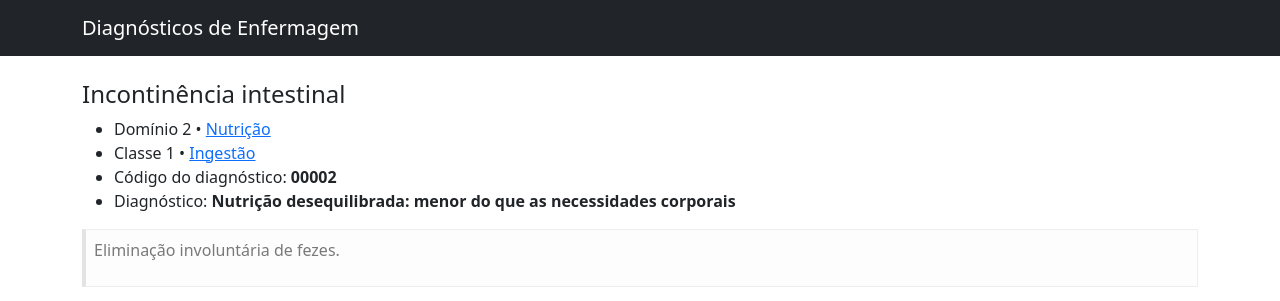
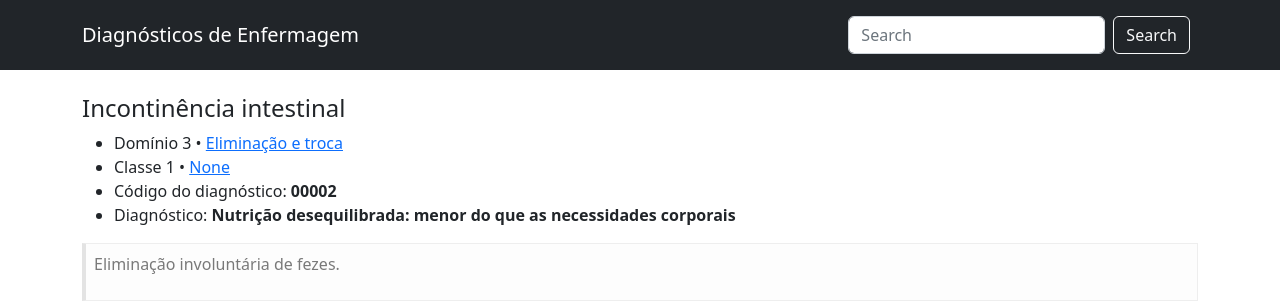
Before and after one commit to MallowHerman/diagnosticos_enfermagem, a Django app: a page that uses nanda/templates/nanda/layout.html in a window 1280 px wide. Shown: the top 301 px of the page. Run offline with Django 4.2, Linux system fonts and the light colour scheme; data comes from the database, SQL or seed files in the repository; both versions use the stored data as it was after the commit; some libraries are stand-ins or nearby versions.

Commit message:
search bar

```diff
--- a/diagnosticos_enfermagem/settings.py
+++ b/diagnosticos_enfermagem/settings.py
@@ -25,7 +25,7 @@
 # SECURITY WARNING: don't run with debug turned on in production!
 DEBUG = True
 
-ALLOWED_HOSTS = ['646a-165-90-98-236.eu.ngrok.io', '127.0.0.1']
+ALLOWED_HOSTS = ['0d67-165-90-98-236.eu.ngrok.io', '127.0.0.1']
 
 
 # Application definition
--- a/nanda/admin.py
+++ b/nanda/admin.py
@@ -1,4 +1,6 @@
 from django.contrib import admin
-from .models import Diagnoses
+from .models import Diagnoses, Classes, Domains
 
 admin.site.register(Diagnoses)
+admin.site.register(Domains)
+admin.site.register(Classes)
--- a/nanda/models.py
+++ b/nanda/models.py
@@ -1,10 +1,33 @@
 from django.db import models
 from django.template.defaultfilters import slugify
+import uuid
+
+class Domains(models.Model):
+    name = models.CharField(max_length=300)
+    number = models.IntegerField(null=True, blank=True)
+    #id = models.UUIDField(default=uuid.uuid4, unique=True, primary_key=True, editable=False)
+    created_at = models.DateTimeField(auto_now_add=True, null=True)
+
+    def __str__(self):
+        return self.name
+
+class Classes(models.Model):
+    name = models.CharField(max_length=300)
+    number = models.IntegerField(null=True, blank=True)
+    #id = models.UUIDField(default=uuid.uuid4, unique=True, primary_key=True, editable=False)
+    created_at = models.DateTimeField(auto_now_add=True, null=True)
+
+    def __str__(self):
+        return self.name
 
 class Diagnoses(models.Model):
+    #id = models.UUIDField(default=uuid.uuid4, unique=True, primary_key=True, editable=False)
     title = models.CharField(max_length=1000)
     slug = models.CharField(max_length=1000, null=True, blank=True)
     description = models.TextField(null=True, blank=True)
+    domain = models.ForeignKey(Domains, on_delete=models.SET_NULL, null=True, blank=True)
+    classe = models.ForeignKey(Classes(), on_delete=models.SET_NULL, null=True, blank=True)
+    created_at = models.DateTimeField(auto_now_add=True, null=True)
 
     def __str__(self):
         return self.title
--- a/nanda/templates/nanda/diagnoses_detail.html
+++ b/nanda/templates/nanda/diagnoses_detail.html
@@ -4,8 +4,8 @@
     <div class="my-4">
         <h1 style="font-size: 24px;">{{object.title}}</h1>
         <ul>
-            <li>Domínio 2 • <a href="">Nutrição</a></li>
-            <li>Classe 1 • <a href="">Ingestão</a></li>
+            <li>Domínio {{object.domain.number}} • <a href="">{{object.domain.name}}</a></li>
+            <li>Classe 1 • <a href="">{{object.classe}}</a></li>
             <li>Código do diagnóstico: <strong>00002</strong></li>
             <li>Diagnóstico: <strong>Nutrição desequilibrada: menor do que as necessidades corporais</strong></li>
         </ul>
--- a/nanda/templates/nanda/diagnoses_list.html
+++ b/nanda/templates/nanda/diagnoses_list.html
@@ -14,7 +14,7 @@
                     </a>
                 </div>
                 <div class="" style="font-size: 12px; color: rgb(110, 119, 129)">
-                    <span class="mr-1">Domínio: Nutrição</span> - <span class="mx-1">Classe 1: Ingestão</span> - <span class="ml-1">Código de diagnóstico: 00002</span>
+                    <span class="mr-1">Domínio {{diagnosis.domain.number}}: {{diagnosis.domain.name}}</span> - <span class="mx-1">Classe {{diagnosis.classe.number}}: {{diagnosis.classe}} </span> - <span class="ml-1">Código de diagnóstico: 00002</span>
                 </div>
             </article>
         </div>
--- a/nanda/templates/nanda/layout.html
+++ b/nanda/templates/nanda/layout.html
@@ -12,23 +12,27 @@
 </head>
 <body>
     <header>
-        <nav class="navbar navbar-expand-md navbar-dark bg-dark">
+        <nav class="navbar navbar-expand-md navbar-dark bg-dark justify-content-between">
             <div class="container">
-                <a class="navbar-brand mr-4" href="{% url 'diagnoses-list' %}">Diagnósticos de Enfermagem</a>
-                <button class="navbar-toggler" type="button" data-toggle="collapse" data-target="#navbarToggle" aria-controls="navbarToggle" aria-expanded="false" aria-label="Toggle navigation">
-                <span class="navbar-toggler-icon"></span>
+                <a class="navbar-brand" href="{% url 'diagnoses-list' %}">Diagnósticos de Enfermagem</a>
+                <button class="navbar-toggler" type="button" data-toggle="collapse" data-target="#navbarNavDropdown" aria-controls="navbarNavDropdown" aria-expanded="false" aria-label="Toggle navigation">
+                    <span class="navbar-toggler-icon"></span>
                 </button>
-                <div class="collapse navbar-collapse" id="navbarToggle">
-                    <div class="navbar-nav">
-                        <a class="nav-item nav-link" href=""></a>
-                    </div>
+                <div class="collapse navbar-collapse" id="navbarNavDropdown" style="flex-grow: 0;">
+                    <form class="form-inline d-flex my-2" method="POST" action="{% url 'search-diagnoses' %}">
+                        {% csrf_token %}
+                        <input class="form-control mr-sm-2" type="search" placeholder="Search" aria-label="Search" name="search-diagnoses">
+                        <button class="btn btn-outline-light my-sm-0 mx-2" type="submit">Search</button>
+                    </form>
                 </div>
+              </nav>
             </div>
-          </nav>
     </header>
     {% block content %}
     {% endblock %}
     <!-- JavaScript Bundle with Popper -->
-    <script src="https://cdn.jsdelivr.net/npm/bootstrap@5.2.3/dist/js/bootstrap.bundle.min.js" integrity="sha384-kenU1KFdBIe4zVF0s0G1M5b4hcpxyD9F7jL+jjXkk+Q2h455rYXK/7HAuoJl+0I4" crossorigin="anonymous"></script>
+    <script src="https://code.jquery.com/jquery-3.2.1.slim.min.js" integrity="sha384-KJ3o2DKtIkvYIK3UENzmM7KCkRr/rE9/Qpg6aAZGJwFDMVNA/GpGFF93hXpG5KkN" crossorigin="anonymous"></script>
+<script src="https://cdn.jsdelivr.net/npm/popper.js@1.12.9/dist/umd/popper.min.js" integrity="sha384-ApNbgh9B+Y1QKtv3Rn7W3mgPxhU9K/ScQsAP7hUibX39j7fakFPskvXusvfa0b4Q" crossorigin="anonymous"></script>
+<script src="https://cdn.jsdelivr.net/npm/bootstrap@4.0.0/dist/js/bootstrap.min.js" integrity="sha384-JZR6Spejh4U02d8jOt6vLEHfe/JQGiRRSQQxSfFWpi1MquVdAyjUar5+76PVCmYl" crossorigin="anonymous"></script>
 </body>
 </html>
--- a/nanda/urls.py
+++ b/nanda/urls.py
@@ -3,5 +3,6 @@
 
 urlpatterns = [
     path('', views.DiagnosesListView.as_view(), name='diagnoses-list'),
-    path('diagnostico/<slug:slug>/', views.DiagnosesDetailView.as_view(), name='diagnosis-detail')
+    path('diagnostico/<slug:slug>/', views.DiagnosesDetailView.as_view(), name='diagnosis-detail'),
+    path('search/', views.searchDiagnoses, name="search-diagnoses")
 ]
--- a/nanda/views.py
+++ b/nanda/views.py
@@ -9,6 +9,19 @@
     queryset = Diagnoses.objects.all()
     context_object_name: 'diagnoses_list'
 
+
+
 class DiagnosesDetailView(DetailView):
     model = Diagnoses
     #context_object_name: 'diagnosis'
+
+def searchDiagnoses(request):
+    if request.method == 'POST':
+        search = request.POST['search-diagnoses']
+        diagnoses_searched = Diagnoses.objects.filter(title__icontains=search)
+
+        context = {
+            'search': search,
+            'diagnoses': diagnoses_searched
+        }
+        return render(request, 'nanda/search_diagnoses.html', context)
```
Also changed, not shown: nanda/templates/nanda/search_diagnoses.html (added, +29 -0 lines), db.sqlite3, nanda/migrations/0003_domains_alter_diagnoses_id_diagnoses_domain.py (added), nanda/migrations/0004_domains_number_alter_diagnoses_id.py (added), nanda/migrations/0005_classes_rename_title_domains_name_and_more.py (added), nanda/migrations/0006_alter_diagnoses_id.py (added), nanda/migrations/0007_alter_classes_id_alter_domains_id.py (added).
